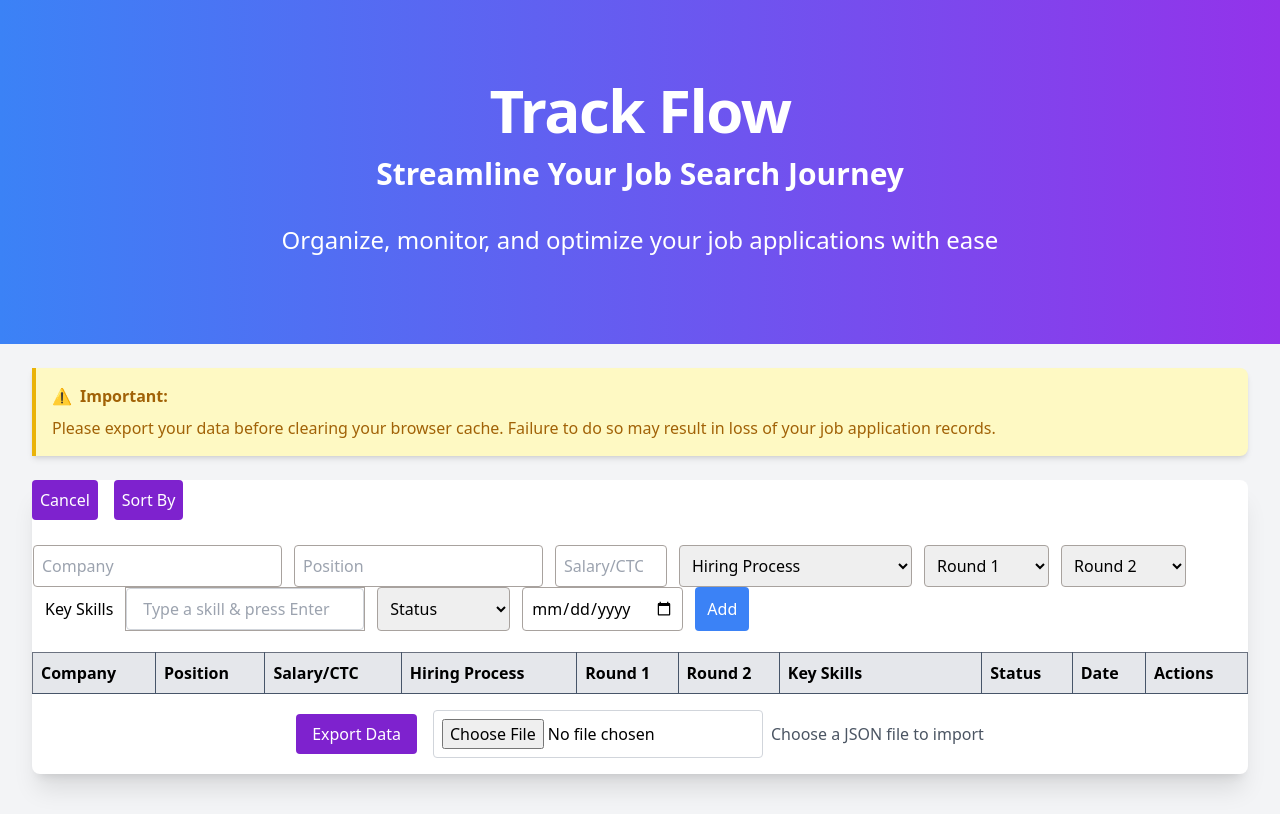
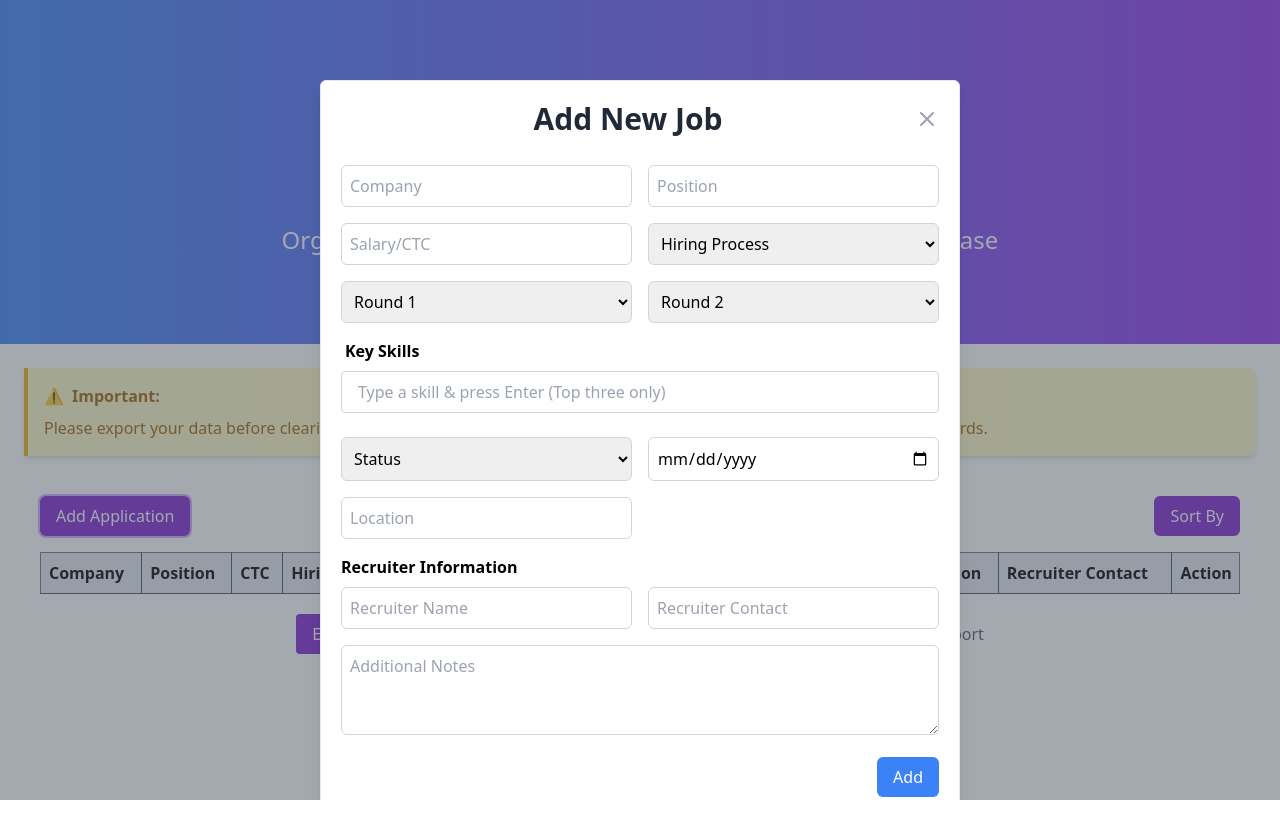
Before and after one commit to vivekanand-vr/trackFlow, a React (Vite) app in the folder trackFlow/: page / in a window 1280 px wide. Both pictures are taken after a click on the button "Add Application". Built offline with nearby package versions, Linux system fonts and the light colour scheme.

Commit message:
Feat: Add more fields, with react-icons and improve style

```diff
--- a/trackFlow/package.json
+++ b/trackFlow/package.json
@@ -12,6 +12,7 @@
   "dependencies": {
     "react": "^18.3.1",
     "react-dom": "^18.3.1",
+    "react-icons": "^5.3.0",
     "uuid": "^10.0.0"
   },
   "devDependencies": {
--- a/trackFlow/src/App.jsx
+++ b/trackFlow/src/App.jsx
@@ -1,4 +1,4 @@
-import React, { useState, useEffect, useRef } from 'react';
+import React, { useState, useEffect } from 'react';
 import { sortJobsByCTC, sortJobsByDate } from './utils/Functions';
 import JobForm from './components/JobForm';
 import JobList from './components/JobList';
@@ -43,7 +43,7 @@ function App() {
     return savedJobs ? JSON.parse(savedJobs) : [];
   });
   const [selectedJob, setSelectedJob] = useState(null);
-  const [showForm, setShowForm] = useState(false);
+  const [showModal, setShowModal] = useState(false);
   const [showSort, setShowSort] = useState(false);
 
   useEffect(() => {
@@ -53,12 +53,12 @@ function App() {
   const handleSort = (type) => {
     if (type === 'Date') {
       const sortedByDate = sortJobsByDate(jobs);
-      setJobs(sortedByDate);  // Set sorted jobs by date
+      setJobs(sortedByDate);
     } else if (type === 'CTC') {
       const sortedByCTC = sortJobsByCTC(jobs);
-      setJobs(sortedByCTC);  // Set sorted jobs by CTC
+      setJobs(sortedByCTC);
     }
-    setShowSort(false);  // Close the sort dropdown
+    setShowSort(false);
   };
 
   const addJob = (job) => {
@@ -72,42 +72,57 @@ function App() {
   const updateJob = (updatedJob) => {
     setJobs(prevJobs => prevJobs.map(job => (job.id === updatedJob.id ? updatedJob : job)));
     setSelectedJob(null);
-    setShowForm(false);
+    setShowModal(false);
   };
 
   const handleUpdateClick = (job) => {
     setSelectedJob(job);
-    setShowForm(true);
+    setShowModal(true);
+  };
+
+  const handleCloseModal = () => {
+    setShowModal(false);
+    setSelectedJob(null);
   };
 
   return (
-    <div className="min-h-screen bg-gray-100">
+    <div className="min-h-screen">
       <HeroSection />
-      <div className="mx-auto py-6 sm:px-6 lg:px-8">
+      <div className="mx-auto py-6 sm:px-6">
         <WarningNote />
-        <div className="bg-white shadow-xl rounded-lg">
-          <button onClick={() => {setShowForm(!showForm); if (!showForm) setSelectedJob(null);}}
-                  className="mb-4 p-2 bg-purple-700 text-white rounded hover:bg-gray-700 transition duration-300">
-            {showForm ? 'Cancel' : 'Add Application'}
-          </button>
+        <div className="rounded-lg p-4">
+          <div className="flex justify-between mb-4">
+            <button
+              onClick={() => setShowModal(true)}
+              className="px-4 py-2 bg-purple-700 text-white rounded-md hover:bg-purple-800 transition duration-300 focus:outline-none focus:ring-2 focus:ring-purple-500 focus:ring-opacity-50"
+            >
+              Add Application
+            </button>
 
-          <button onClick={() => setShowSort(!showSort)}
-                 className='ml-4 p-2 bg-purple-700 text-white rounded hover:bg-gray-700'>Sort By</button>
-          { // Sort By drop down menu
-            showSort &&
-            ( <ul className="font-semibold absolute left-52 ml-10 -mt-14 min-w-32 bg-violet-200 border-1 border-gray-400 rounded-md shadow-lg">
-                <li onClick={() => handleSort('Date')} className="px-3 py-2 border-b border-gray-300 hover:bg-gray-500 hover:text-white">
-                      Date
-                </li>
-                <li onClick={() => handleSort('CTC')} className="px-3 py-2 border-b border-gray-300 hover:bg-gray-500 hover:text-white cursor-pointer">
-                      CTC
-                </li>
-              </ul>)
-          }
-          { // Conditionally rendering JobForm
-            showForm &&
-            <JobForm onSubmit={selectedJob ? updateJob : addJob} selectedJobData={selectedJob} />
-          }
+            <div className="relative">
+              <button
+                onClick={() => setShowSort(!showSort)}
+                className="px-4 py-2 bg-purple-700 text-white rounded-md hover:bg-purple-800 transition duration-300 focus:outline-none focus:ring-2 focus:ring-purple-500 focus:ring-opacity-50"
+              >
+                Sort By
+              </button>
+              {showSort && (
+                <ul className="absolute right-0 mt-2 w-40 bg-white border border-gray-300 rounded-md shadow-lg z-10">
+                  <li onClick={() => handleSort('Date')} className="px-4 py-2 hover:bg-gray-100 cursor-pointer">Date</li>
+                  <li onClick={() => handleSort('CTC')} className="px-4 py-2 hover:bg-gray-100 cursor-pointer">CTC</li>
+                </ul>
+              )}
+            </div>
+          </div>
+
+          {showModal && (
+            <JobForm
+              onSubmit={selectedJob ? updateJob : addJob}
+              selectedJobData={selectedJob}
+              onClose={handleCloseModal}
+            />
+          )}
+
           <JobList jobs={jobs} onDelete={deleteJob} onUpdate={handleUpdateClick} />
           <ExportImportData jobs={jobs} setJobs={setJobs} />
         </div>
--- a/trackFlow/src/components/ExportImportData.jsx
+++ b/trackFlow/src/components/ExportImportData.jsx
@@ -34,7 +34,7 @@ function ExportImportData({ jobs, setJobs }) {
         <input
           type="file"
           onChange={importData}
-          className="border border-gray-300 rounded px-2 py-2"
+          className="border border-gray-400 rounded px-2 py-2"
           accept=".json"
         />
         <span className="text-gray-600">Choose a JSON file to import</span>
--- a/trackFlow/src/components/JobForm.jsx
+++ b/trackFlow/src/components/JobForm.jsx
@@ -2,7 +2,7 @@ import React, { useState, useEffect } from 'react';
 import { v4 as uuidv4 } from 'uuid';
 import SkillsInput from './SkillsInput';
 
-const JobForm = ({ onSubmit, selectedJobData }) => {
+const JobForm = ({ onSubmit, selectedJobData, onClose }) => {
   const [jobData, setJobData] = useState({
     id: uuidv4(),
     company: '',
@@ -14,11 +14,21 @@ const JobForm = ({ onSubmit, selectedJobData }) => {
     keySkills: [],
     status: '',
     date: '',
+    location: '',
+    notes: '',
+    recruiterContact: '',
   });
+
+  const [recruiterName, setRecruiterName] = useState('');
+  const [recruiterContact, setRecruiterContact] = useState('');
 
   useEffect(() => {
     if (selectedJobData) {
       setJobData(selectedJobData);
+      // Split recruiterContact into name and contact
+      const [name, contact] = (selectedJobData.recruiterContact || '').split(' ');
+      setRecruiterName(name || '');
+      setRecruiterContact(contact || '');
     } else {
       setJobData({
         id: uuidv4(),
@@ -31,7 +41,12 @@ const JobForm = ({ onSubmit, selectedJobData }) => {
         keySkills: [],
         status: '',
         date: '',
+        location: '',
+        notes: '',
+        recruiterContact: '',
       });
+      setRecruiterName('');
+      setRecruiterContact('');
     }
   }, [selectedJobData]);
 
@@ -45,30 +60,28 @@ const JobForm = ({ onSubmit, selectedJobData }) => {
 
   const handleSubmit = (e) => {
     e.preventDefault();
-    onSubmit(jobData);
-
-    if (!selectedJobData) {
-      setJobData({
-        id: uuidv4(),
-        company: '',
-        position: '',
-        salary: '',
-        hiringProcess: '',
-        round1: '',
-        round2: '',
-        keySkills: [],
-        status: '',
-        date: '',
-      });
-    }
+    const updatedJobData = {
+      ...jobData,
+      recruiterContact: `${recruiterName} ${recruiterContact}`.trim(),
+    };
+    onSubmit(updatedJobData);
+    onClose();
   };
 
   return (
-    <table>
-      <tr>
-        <td colSpan="10">
-          <form onSubmit={handleSubmit} className="flex flex-wrap space-x-3 mt-2 mb-5">
-            {/* Company Name */}
+    <div className="fixed inset-0 bg-gray-600 bg-opacity-50 overflow-y-auto h-full w-full" id="my-modal">
+      <div className="relative top-20 mx-auto p-5 border w-11/12 md:w-3/4 lg:w-1/2 shadow-lg rounded-md bg-white">
+        <div className="flex justify-between items-center pb-3">
+          <p className="text-3xl mx-auto font-semibold text-gray-800">{selectedJobData ? 'Update Job' : 'Add New Job'}</p>
+          <button onClick={onClose} className="text-gray-400 hover:text-gray-600">
+            <svg className="h-6 w-6" fill="none" viewBox="0 0 24 24" stroke="currentColor">
+              <path strokeLinecap="round" strokeLinejoin="round" strokeWidth="2" d="M6 18L18 6M6 6l12 12" />
+            </svg>
+          </button>
+        </div>
+
+        <form onSubmit={handleSubmit} className="mt-4">
+          <div className="grid grid-cols-1 md:grid-cols-2 gap-4">
             <input
               type="text"
               name="company"
@@ -76,10 +89,9 @@ const JobForm = ({ onSubmit, selectedJobData }) => {
               value={jobData.company}
               onChange={handleChange}
               required
-              className="p-2 border border-stone-400 rounded w-1/8"
+              className="p-2 border border-gray-300 rounded-md focus:outline-none focus:ring-2 focus:ring-blue-500"
             />
 
-            {/* Position */}
             <input
               type="text"
               name="position"
@@ -87,10 +99,9 @@ const JobForm = ({ onSubmit, selectedJobData }) => {
               value={jobData.position}
               onChange={handleChange}
               required
-              className="p-2 border border-stone-400 rounded w-1/7"
+              className="p-2 border border-gray-300 rounded-md focus:outline-none focus:ring-2 focus:ring-blue-500"
             />
 
-            {/* Salary */}
             <input
               type="number"
               name="salary"
@@ -98,15 +109,14 @@ const JobForm = ({ onSubmit, selectedJobData }) => {
               value={jobData.salary}
               onChange={handleChange}
               required
-              className="p-2 border border-stone-400 rounded w-28"
+              className="p-2 border border-gray-300 rounded-md focus:outline-none focus:ring-2 focus:ring-blue-500"
             />
 
-            {/* Hiring Process */}
             <select
               name="hiringProcess"
               value={jobData.hiringProcess}
               onChange={handleChange}
-              className="p-2 border border-stone-400 rounded w-1/8"
+              className="p-2 border border-gray-300 rounded-md focus:outline-none focus:ring-2 focus:ring-blue-500"
             >
               <option value="">Hiring Process</option>
               <option value="Aptitude and Coding">Aptitude and Coding</option>
@@ -117,73 +127,115 @@ const JobForm = ({ onSubmit, selectedJobData }) => {
               <option value="Direct Interview">Direct Interview</option>
             </select>
 
-            {/* Round 1 */}
             <select
               name="round1"
               value={jobData.round1}
               onChange={handleChange}
-              className="p-2 border border-stone-400 rounded w-1/8"
+              className="p-2 border border-gray-300 rounded-md focus:outline-none focus:ring-2 focus:ring-blue-500"
             >
               <option value="">Round 1</option>
+              <option value="Scheduled 📆">Scheduled 📆</option>
               <option value="Passed ✔️">Passed ✔️</option>
               <option value="Failed ❌">Failed ❌</option>
               <option value="Pending ⌛">Pending ⌛</option>
             </select>
 
-            {/* Round 2 */}
             <select
               name="round2"
               value={jobData.round2}
               onChange={handleChange}
-              className="p-2 border border-stone-400 rounded w-1/8"
+              className="p-2 border border-gray-300 rounded-md focus:outline-none focus:ring-2 focus:ring-blue-500"
             >
               <option value="">Round 2</option>
+              <option value="Scheduled 📆">Scheduled 📆</option>
               <option value="Passed ✔️">Passed ✔️</option>
               <option value="Failed ❌">Failed ❌</option>
               <option value="Pending ⌛">Pending ⌛</option>
+              <option value="N/A ⛔"> N/A ⛔</option>
             </select>
 
-            {/* Key Skills */}
-            <h2 className='flex justify-center items-center'>Key Skills</h2>
-            <div className='max-h-11 w-60 overflow-y-auto border border-stone-400'>
+            <div className="col-span-2">
+              <h2 className="ml-1 mb-2 font-semibold">Key Skills</h2>
+              <div className="">
                 <SkillsInput
                   skills={jobData.keySkills}
                   onSkillsChange={handleSkillsChange}
                 />
+              </div>
             </div>
 
-            {/* Status */}
             <select
               name="status"
               value={jobData.status}
               onChange={handleChange}
-              className="p-2 rounded w-1/8 border border-stone-400"
+              className="p-2 border border-gray-300 rounded-md focus:outline-none focus:ring-2 focus:ring-blue-500"
             >
               <option value="">Status</option>
               <option value="Applied">Applied</option>
+              <option value="Paused">Paused</option>
               <option value="Interviewing">Interviewing</option>
               <option value="Offered">Offered</option>
               <option value="Rejected">Rejected</option>
             </select>
 
-            {/* Date */}
             <input
               type="date"
               name="date"
               value={jobData.date}
               onChange={handleChange}
               required
-              className="p-2 border border-stone-400 rounded w-1/8"
+              className="p-2 border border-gray-300 rounded-md focus:outline-none focus:ring-2 focus:ring-blue-500"
             />
 
-            {/* Submit Button */}
-            <button type="submit" className="p-2 px-3 bg-blue-500 text-white rounded">
+            <input
+              type="text"
+              name="location"
+              placeholder="Location"
+              value={jobData.location}
+              onChange={handleChange}
+              className="p-2 border border-gray-300 rounded-md focus:outline-none focus:ring-2 focus:ring-blue-500"
+            />
+
+            <div className="col-span-2">
+              <h2 className="mb-2 font-semibold">Recruiter Information</h2>
+              <div className="grid grid-cols-1 md:grid-cols-2 gap-4">
+                <input
+                  type="text"
+                  placeholder="Recruiter Name"
+                  value={recruiterName}
+                  onChange={(e) => setRecruiterName(e.target.value)}
+                  className="p-2 border border-gray-300 rounded-md focus:outline-none focus:ring-2 focus:ring-blue-500"
+                />
+                <input
+                  type="text"
+                  placeholder="Recruiter Contact"
+                  value={recruiterContact}
+                  onChange={(e) => setRecruiterContact(e.target.value)}
+                  className="p-2 border border-gray-300 rounded-md focus:outline-none focus:ring-2 focus:ring-blue-500"
+                />
+              </div>
+            </div>
+
+            <div className="col-span-2">
+              <textarea
+                name="notes"
+                placeholder="Additional Notes"
+                value={jobData.notes}
+                onChange={handleChange}
+                className="w-full p-2 border border-gray-300 rounded-md focus:outline-none focus:ring-2 focus:ring-blue-500"
+                rows="3"
+              ></textarea>
+            </div>
+          </div>
+
+          <div className="mt-4 flex justify-end">
+            <button type="submit" className="px-4 py-2 bg-blue-500 text-white rounded-md hover:bg-blue-600 focus:outline-none focus:ring-2 focus:ring-blue-500 focus:ring-opacity-50">
               {selectedJobData ? 'Update' : 'Add'}
             </button>
-          </form>
-        </td>
-      </tr>
-    </table>
+          </div>
+        </form>
+      </div>
+    </div>
   );
 };
 
--- a/trackFlow/src/components/JobList.jsx
+++ b/trackFlow/src/components/JobList.jsx
@@ -1,30 +1,77 @@
-import React from 'react';
+import React, { useState } from 'react';
+import { IoCloseCircleOutline } from "react-icons/io5";
+import { FaRegStickyNote } from "react-icons/fa";
+import { FiEdit } from "react-icons/fi";
+import { RiDeleteBin6Line, RiAddLargeLine } from "react-icons/ri";
 
 const JobList = ({ jobs, onDelete, onUpdate }) => {
+  const [showNotesModal, setShowNotesModal] = useState(false);
+  const [selectedNotes, setSelectedNotes] = useState('');
+
+  const handleNotesClick = (notes) => {
+    setSelectedNotes(notes);
+    setShowNotesModal(true);
+  };
+
+  const NotesModal = ({ notes, onClose }) => (
+    <div className="fixed inset-0 bg-gray-600 bg-opacity-50 flex justify-center items-center z-50" id="notes-modal">
+      <div className="relative p-5 border w-96 shadow-lg rounded-md bg-white">
+        {/* Close Icon at top right */}
+        <button className="absolute top-3 right-3 text-2xl text-gray-500 hover:text-gray-700" onClick={onClose}>
+          <IoCloseCircleOutline />
+        </button>
+
+        {/* Modal Content */}
+        <div className="mt-3 text-center">
+          <h3 className="text-lg leading-6 font-medium text-gray-900">Note</h3>
+          <div className="mt-2 px-7 py-3">
+            <p className="text-sm text-gray-700">{notes}</p>
+          </div>
+        </div>
+      </div>
+    </div>
+  );
+
   return (
     <div className="overflow-x-auto">
-      <table className="min-w-full bg-white border border-gray-500">
+      <table className="min-w-full border border-gray-500">
         <thead>
           <tr className="bg-gray-200">
-            <th className="border-b border-r border-slate-600 p-2 w-1/7 text-left">Company</th>
-            <th className="border-b border-r border-slate-600 p-2 w-1/7 text-left">Position</th>
-            <th className="border-b border-r border-slate-600 p-2 w-1/10 text-left">Salary/CTC</th>
-            <th className="border-b border-r border-slate-600 p-2 w-1/8 text-left">Hiring Process</th>
-            <th className="border-b border-r border-slate-600 p-2 w-1/12 text-left">Round 1</th>
-            <th className="border-b border-r border-slate-600 p-2 w-1/12 text-left">Round 2</th>
-            <th className="border-b border-r border-slate-600 p-2 w-1/6 text-left">Key Skills</th>
-            <th className="border-b border-r border-slate-600 p-2 w-1/8 text-left">Status</th>
-            <th className="border-b border-r border-slate-600 p-2 w-1/8 text-left">Date</th>
-            <th className="border-b border-slate-600 p-2 w-1/8 text-left">Actions</th>
+            <th className="border-b border-r border-slate-600 p-2 text-left">Company</th>
+            <th className="border-b border-r border-slate-600 p-2 text-left">Position</th>
+            <th className="border-b border-r border-slate-600 p-2 text-left">CTC</th>
+            <th className="border-b border-r border-slate-600 p-2 text-left">Hiring Process</th>
+            <th className="border-b border-r border-slate-600 p-2 text-left">Note</th>
+            <th className="border-b border-r border-slate-600 p-2 text-left">Round 1</th>
+            <th className="border-b border-r border-slate-600 p-2 text-left">Round 2</th>
+            <th className="border-b border-r border-slate-600 p-2 text-left">Key Skills</th>
+            <th className="border-b border-r border-slate-600 p-2 text-left">Status</th>
+            <th className="border-b border-r border-slate-600 p-2 text-left">Date</th>
+            <th className="border-b border-r border-slate-600 p-2 text-left">Location</th>
+            <th className="border-b border-r border-slate-600 p-2 text-left">Recruiter Contact</th>
+            <th className="border-b border-slate-600 py-2 pl-2 text-left">Action</th>
           </tr>
         </thead>
         <tbody>
-          {jobs.map((job, index) => (
+          {jobs.map((job) => (
             <tr key={job.id} className="hover:bg-gray-100 last:border-b border-gray-500">
               <td className="border-t border-r border-neutral-300 p-2 text-left">{job.company}</td>
               <td className="border-t border-r border-neutral-300 p-2 text-left">{job.position}</td>
               <td className="border-t border-r border-neutral-300 p-2 text-left">{job.salary} LPA</td>
               <td className="border-t border-r border-neutral-300 p-2 text-left">{job.hiringProcess}</td>
+              <td className="border-t border-r border-neutral-300 p-2 text-center">
+                {job.notes ? (
+                  <button onClick={() => handleNotesClick(job.notes)} className="text-blue-500">
+                    <FaRegStickyNote />
+                  </button>
+                ):(
+                  <button onClick={() => onUpdate(job)} className="text-blue-500">
+                    <RiAddLargeLine />
+                  </button>
+                )
+
+                }
+              </td>
               <td className="border-t border-r border-neutral-300 p-2 text-left">{job.round1}</td>
               <td className="border-t border-r border-neutral-300 p-2 text-left">{job.round2}</td>
               <td className="border-t border-r border-neutral-300 p-2 text-left">
@@ -39,27 +86,37 @@ const JobList = ({ jobs, onDelete, onUpdate }) => {
               <td
                 className={`font-semibold border-t border-r border-neutral-300 p-2 text-left ${
                   job.status === "Applied"
-                    ? "bg-blue-200"
+                    ? "bg-blue-200 text-blue-800"
                     : job.status === "Interviewing"
-                    ? "bg-yellow-200"
+                    ? "bg-yellow-100 text-yellow-700"
                     : job.status === "Offered"
-                    ? "bg-green-200"
+                    ? "bg-green-200 text-green-800"
                     : job.status === "Rejected"
-                    ? "bg-red-200"
+                    ? "bg-red-200 text-red-800"
+                    : job.status === "Paused"
+                    ? "bg-cyan-200 text-cyan-800"
                     : ""
                 }`}
               >
                 {job.status}
               </td>
-              <td className="border-t border-r border-neutral-300 p-2 text-left">{job.date}</td>
+              <td className="border-t border-r border-neutral-300 p-2 text-left">
+                { // Formatting date in 'DD-MM-YY' format
+                  new Date(job.date).toLocaleDateString('en-GB', { day: '2-digit', month: '2-digit', year: '2-digit', })}
+              </td>
+              <td className="border-t border-r border-neutral-300 p-2 text-left">{job.location}</td>
+              <td className="border-t border-r border-neutral-300 p-2 text-left">{job.recruiterContact}</td>
               <td className="border-t border-neutral-300 p-2">
-                <button onClick={() => onUpdate(job)} className="text-blue-500 font-semibold">Update</button>
-                <button onClick={() => onDelete(job.id)} className="ml-3 text-red-500 font-semibold">Delete</button>
+                <button onClick={() => onUpdate(job)} className="text-blue-600"> <FiEdit /> </button>
+                <button onClick={() => onDelete(job.id)} className="ml-4 text-red-600"> <RiDeleteBin6Line /> </button>
               </td>
             </tr>
           ))}
         </tbody>
       </table>
+      {showNotesModal && (
+        <NotesModal notes={selectedNotes} onClose={() => setShowNotesModal(false)} />
+      )}
     </div>
   );
 };
--- a/trackFlow/src/components/SkillsInput.jsx
+++ b/trackFlow/src/components/SkillsInput.jsx
@@ -25,8 +25,8 @@ function SkillsInput({ skills, onSkillsChange }) {
         value={inputValue}
         onChange={(e) => setInputValue(e.target.value)}
         onKeyDown={handleKeyDown}
-        placeholder="Type a skill & press Enter"
-        className="border border-gray-300 w-full rounded px-4 py-2 mb-2"
+        placeholder="Type a skill & press Enter (Top three only)"
+        className="border border-gray-300 w-full rounded px-4 py-2 mb-2 focus:outline-none focus:ring-2 focus:ring-blue-500"
       />
       <div className="flex flex-wrap overflow-y-auto gap-2">
         {skills.map((skill) => (
```
Also changed, not shown: 1 other file (tests, documents, lock files or other folders).
